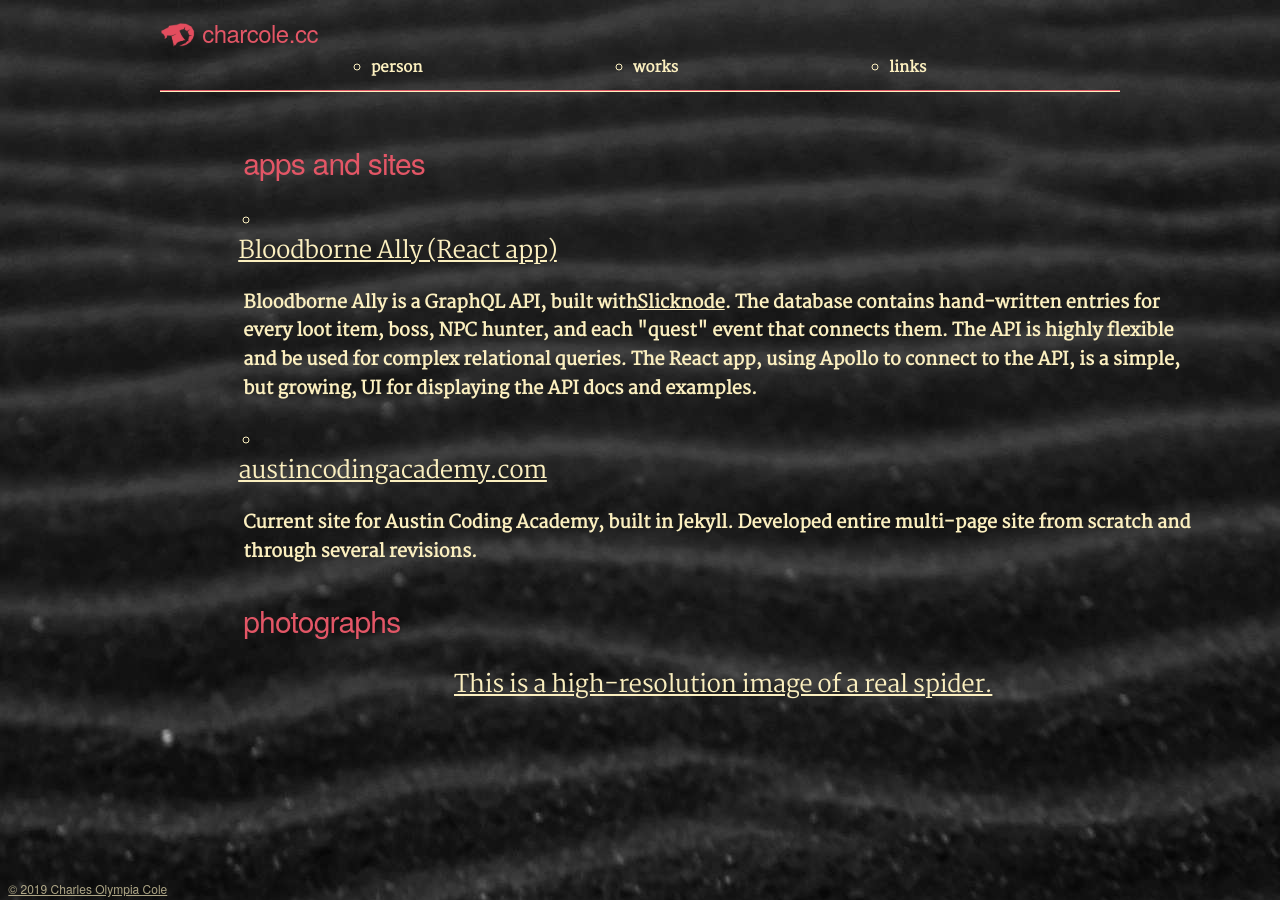
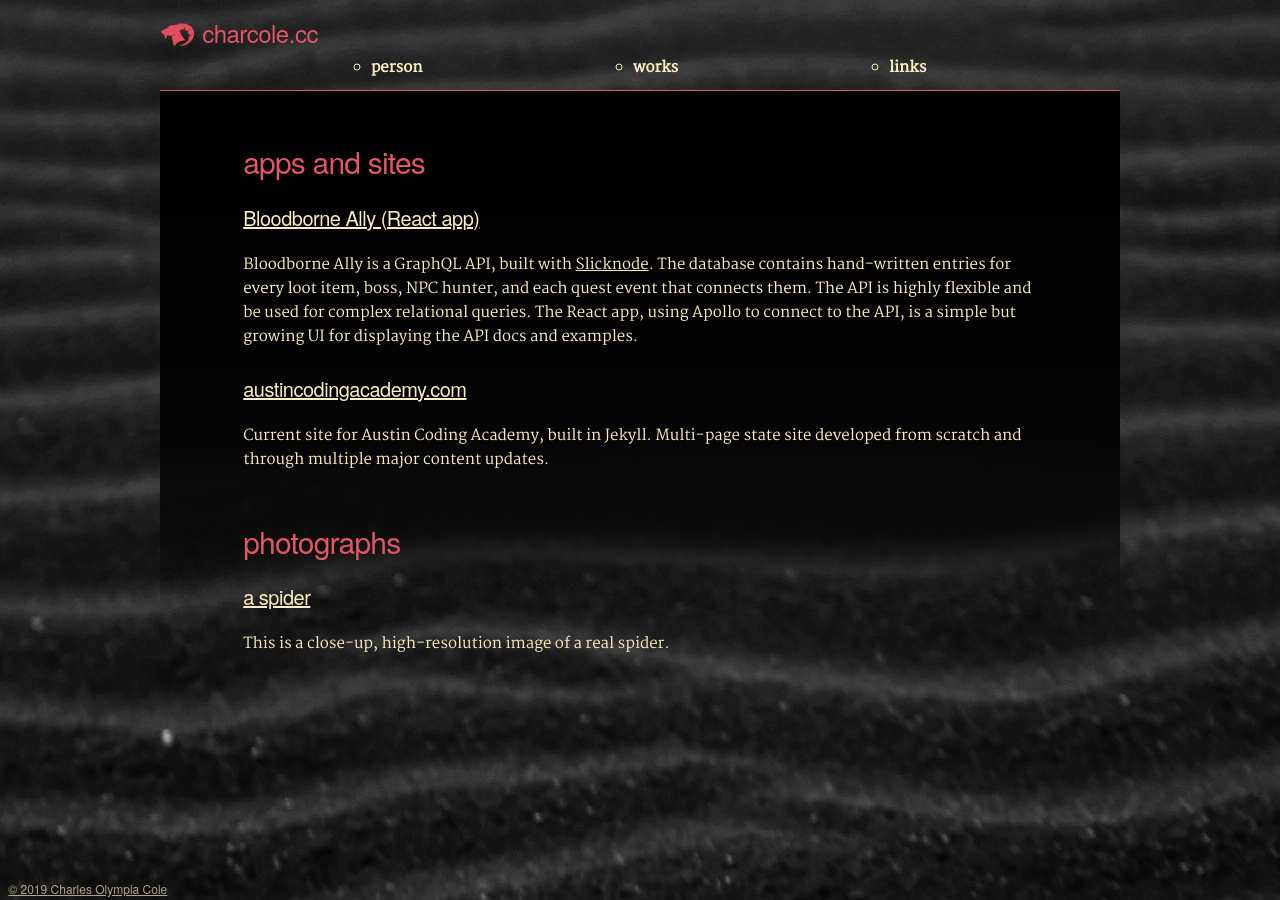
Before and after one commit to char-cole/char-cole.github.io, a Jekyll site: the page built from works.html, in a window 1280 px wide. Built offline with Jekyll 4.4.1, drawn with Linux system fonts in a browser that asks for light colours; some web fonts are replaced.

Commit message:
update potrfolio

```diff
--- a/styles/styles.css
+++ b/styles/styles.css
@@ -87,7 +87,7 @@ nav h5 {
   margin: 0;
 }
 
-ul {
+nav ul {
   display: flex;
   flex-direction: row;
   flex-wrap: wrap;
@@ -96,17 +96,29 @@ ul {
   margin: 0.5rem 0 1rem;
 }
 
-ul {
+nav ul {
   font-family: 'Martel';
   font-weight: bold;
 }
 
-ul li {
+nav ul li {
   margin: 0;
 }
 
-ul li a {
+nav ul li a {
   margin-left: -0.5rem;
+}
+
+main.container li {
+  list-style: none;
+}
+
+main.container li h5 {
+  font-size: 2rem;
+}
+
+main.container li p {
+  font-size: 1.5rem;
 }
 
 nav .logo {
@@ -124,9 +136,12 @@ h3 {
   margin: 0 auto 3.14rem;
 }
 
+main.container {
+  padding: 3rem 1rem 0;
+}
+
 .container.gradient {
   min-height: 23rem;
-  padding: 3rem 1rem 0;
   background: linear-gradient(
     rgba(1, 1, 1, 1),
     rgba(1, 1, 1, 1),
--- a/works.html
+++ b/works.html
@@ -3,39 +3,51 @@ layout: default
 title: works
 ---
 
-<main class="container full-height">
+<main class="container gradient">
   <div class="row">
     <h4 class="primary offset-by-one column">
       apps and sites
     </h4>
-      <ul class="offset-by-one column">
+    <ul class="offset-by-one ten columns">
       <li>
         <h5>
-            <a href='/bloodborne-ally-app'>Bloodborne Ally (React app)</a>
+          <a href="/bloodborne-ally-app">Bloodborne Ally (React app)</a>
         </h5>
-          <p>
-            Bloodborne Ally is a GraphQL API, built with <a href="slicknode.com">Slicknode</a>.
-            The database contains hand-written entries for every loot item, boss, NPC hunter, and each "quest" event that connects them.
-            The API is highly flexible and be used for complex relational queries.
-            The React app, using Apollo to connect to the API, is a simple, but growing, UI for displaying the API docs and examples.
+        <p class="serif">
+          Bloodborne Ally is a GraphQL API, built with
+          <a href="https://slicknode.com">Slicknode</a>. The database contains
+          hand-written entries for every loot item, boss, NPC hunter, and each
+          quest event that connects them. The API is highly flexible and be used
+          for complex relational queries. The React app, using Apollo to connect
+          to the API, is a simple but growing UI for displaying the API docs and
+          examples.
         </p>
       </li>
       <li>
         <h5>
           <a href="https://austincodingacademy.com">austincodingacademy.com</a>
         </h5>
-          <p>
-            Current site for Austin Coding Academy, built in Jekyll. Developed entire multi-page site from scratch and through several revisions.
+        <p class="serif">
+          Current site for Austin Coding Academy, built in Jekyll. Multi-page
+          state site developed from scratch and through multiple major content
+          updates.
         </p>
       </li>
     </ul>
-      <h4 class="primary offset-by-one column">
+    <h4 class="primary offset-by-one ten columns">
       photographs
     </h4>
     <ul class="offset-by-one column">
+      <li>
         <h5>
-          <a href="/images/2017-04-14 13.23.01.jpg">This is a high-resolution image of a real spider.</a>
+          <a href="/images/spider.jpg">
+            a spider
+          </a>
         </h5>
+        <p class="serif">
+          This is a close-up, high-resolution image of a real spider.
+        </p>
+      </li>
     </ul>
   </div>
 </main>
```
Also changed, not shown: LICENSE.html (+5 -5 lines), images/spider.jpg (added), 1 other file. Lines whose indentation alone changed are shown as unchanged.
